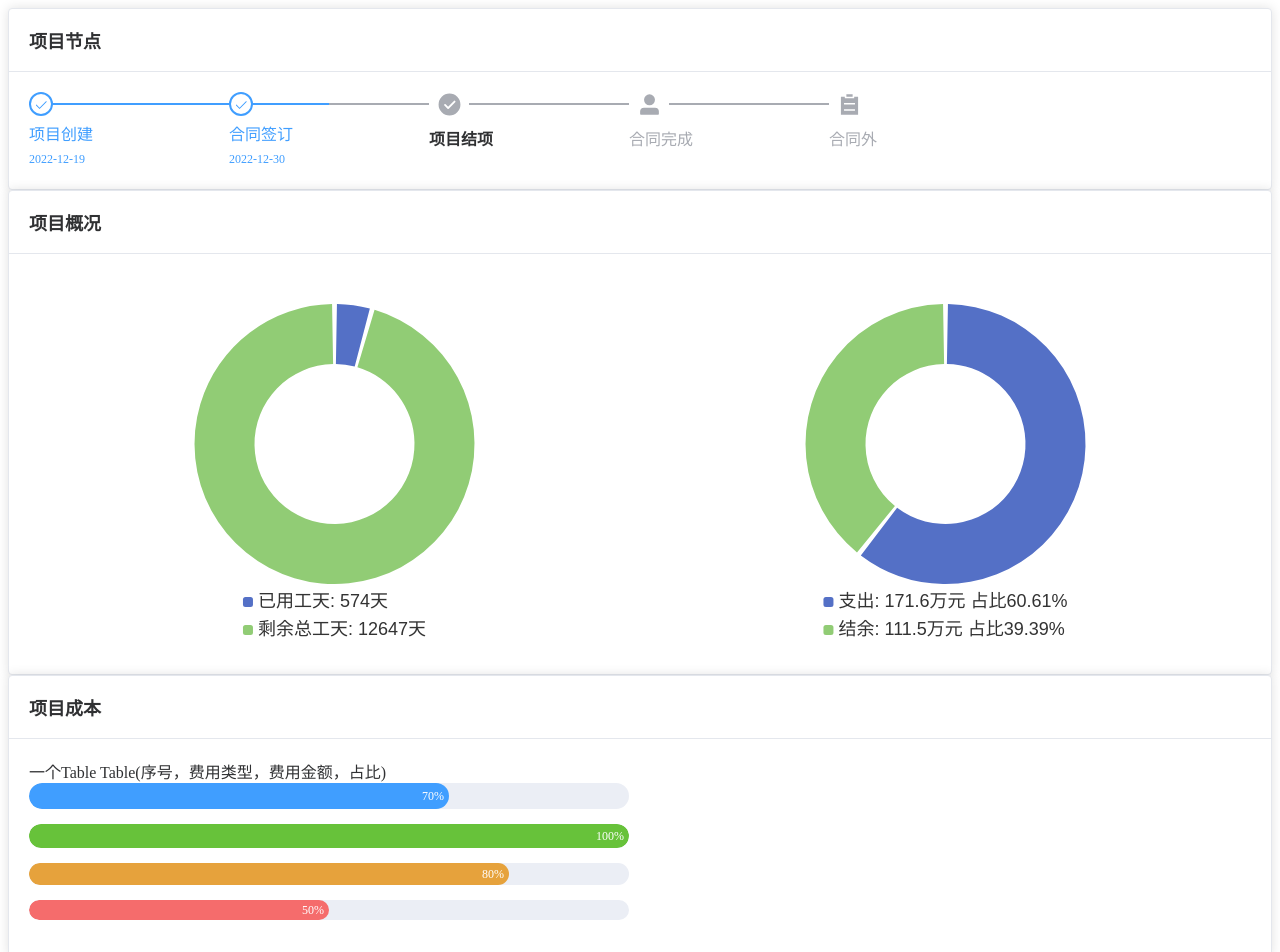
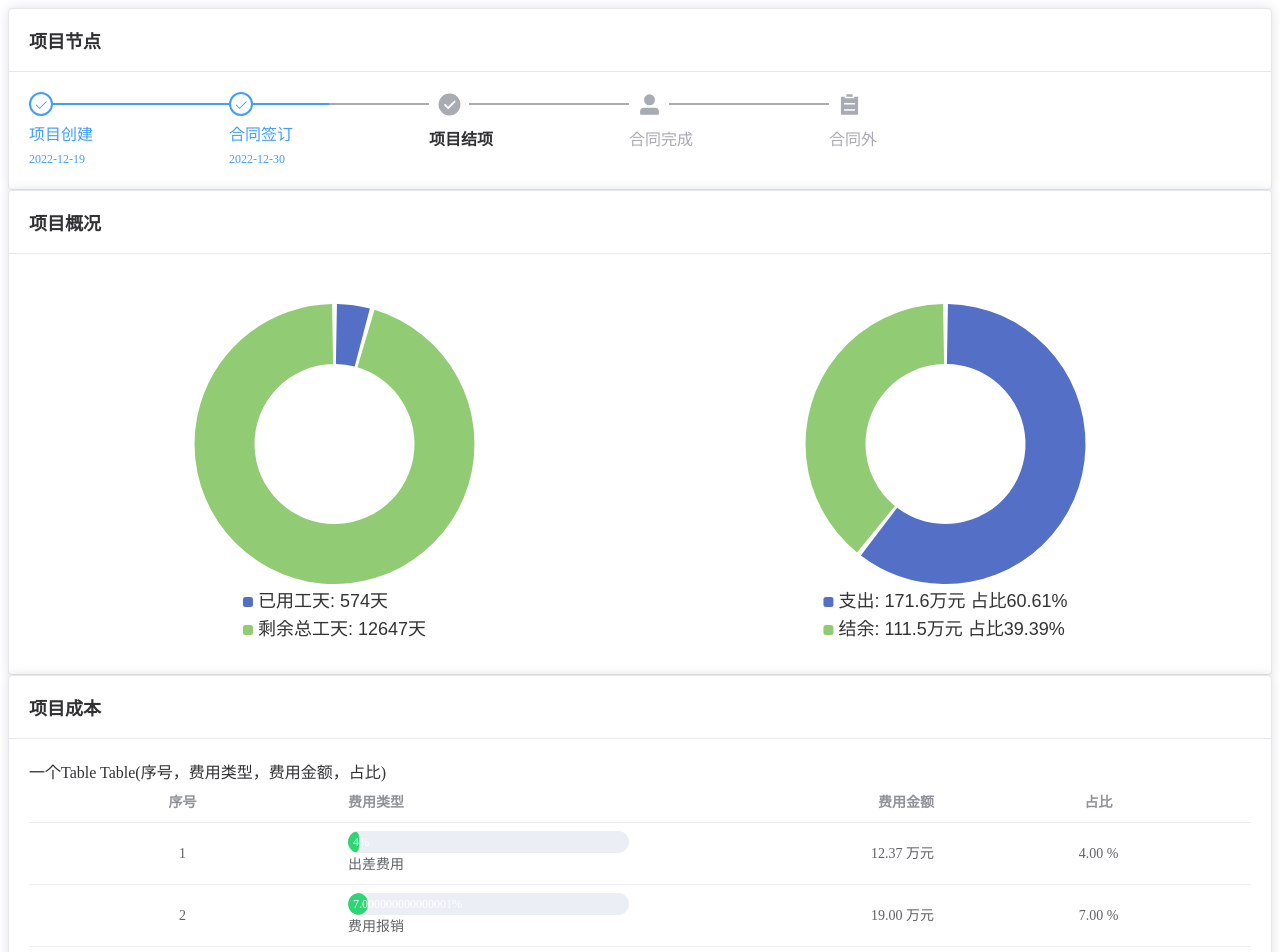
Before and after one commit to suyufan/tianRun, a Vue app: page / in a window 1280 px wide. Shown: the top 952 px of the page. Built offline with nearby package versions, Linux system fonts and the light colour scheme.

Commit message:
feat: 项目成本Table封装

```diff
--- a/public/mock-data/project.json
+++ b/public/mock-data/project.json
@@ -13,7 +13,7 @@
     {
       "status": "合同签订",
       "date": "2022-12-30",
-      "class": "step__line--pending"
+      "class": "step-line__pending"
     },
     {
       "status": "项目结项",
@@ -63,24 +63,53 @@
   },
   "costList": [
     {
+      "index": 1,
       "name": "出差费用",
       "amount": 123745,
-      "proportion": 0.04
+      "proportion": 0.04,
+      "color": "#2ed573"
     },
     {
+      "index": 2,
       "name": "费用报销",
       "amount": 190000,
-      "proportion": 0.07
+      "proportion": 0.07,
+      "color": "#2ed573"
     },
     {
+      "index": 3,
       "name": "外协支出",
       "amount": 1380000,
       "proportion": 0.49
     },
     {
+      "index": 4,
       "name": "生产成本",
       "amount": 22080,
-      "proportion": 0.01
+      "proportion": 0.01,
+      "color": "#2ed573"
+    }
+  ],
+  "tableColumns": [
+    {
+      "label": "序号",
+      "prop": "index",
+      "align": "center"
+    },
+    {
+      "label": "费用类型",
+      "prop": "name",
+      "align": "left"
+    },
+    {
+      "label": "费用金额",
+      "prop": "amount",
+      "align": "right"
+    },
+    {
+      "label": "占比",
+      "prop": "proportion",
+      "align": "center"
     }
   ]
 }
--- a/src/components/LargeProcess.vue
+++ b/src/components/LargeProcess.vue
@@ -1,29 +1,13 @@
 <template>
-  <div class="demo-progress">
-    <el-progress :text-inside="true" :stroke-width="26" :percentage="70" />
-    <el-progress
-      :text-inside="true"
-      :stroke-width="24"
-      :percentage="100"
-      status="success"
-    />
-    <el-progress
-      :text-inside="true"
-      :stroke-width="22"
-      :percentage="80"
-      status="warning"
-    />
-    <el-progress
-      :text-inside="true"
-      :stroke-width="20"
-      :percentage="50"
-      status="exception"
-    />
-  </div>
+  <el-progress :percentage="props.percentage" :color="props.color" v-bind="$attrs" :text-inside="true" :stroke-width="22"/>
 </template>
 
 <script lang="ts" setup>
 // 自定义进度条 Process
+const props = defineProps<{
+  percentage: number;
+  color: string;
+}>();
 </script>
 
 <style scoped>
--- a/src/components/OverPanel.vue
+++ b/src/components/OverPanel.vue
@@ -9,17 +9,17 @@
       ></PieChart>
     </TitleCard>
     <TitleCard title="项目成本"
-      >一个Table Table(序号，费用类型，费用金额，占比)<LargeProcess
-      ></LargeProcess
-    ></TitleCard>
+      >一个Table Table(序号，费用类型，费用金额，占比)
+    <ProTable :tableData="tableData" :columns="tableColumns"></ProTable>
+  </TitleCard>
   </div>
 </template>
 
 <script lang="ts" setup>
 import TitleCard from "./TitleCard.vue";
-import LargeProcess from "./LargeProcess.vue";
 import StateStep from "./StateStep.vue";
 import PieChart from "./PieChart.vue";
+import ProTable from "./ProTable.vue";
 import { reactive, onMounted } from "vue";
 
 const data = reactive({});
@@ -32,6 +32,8 @@ const overviewMoney = reactive({
   data: [{ value: 1, name: "" }],
   title: "",
 });
+const tableData = reactive([]);
+const tableColumns = reactive([]);
 
 onMounted(async () => {
   const response = await fetch("../../public/mock-data/project.json");
@@ -40,6 +42,8 @@ onMounted(async () => {
   Object.assign(node, data["status-list"]);
   Object.assign(overviewDay, data["overview-days"]);
   Object.assign(overviewMoney, data["overview-money"]);
+  Object.assign(tableData, data["costList"]);
+  Object.assign(tableColumns, data["tableColumns"]);
 });
 </script>
 
--- a/src/components/PieChart.vue
+++ b/src/components/PieChart.vue
@@ -108,7 +108,7 @@ const initializeChart = () => {
 const totalValue = () => props.data.reduce((sum, item) => sum + item.value, 0);
 
 // 格式化标题内容的函数
-function formatTitle(text) {
+const formatTitle = (text) => {
   if (text.includes("共计")) {
     // 情况 1：标题包含“共计”，例如“共计183天”
     const value = text.match(/\d+/)[0];
--- /dev/null
+++ b/src/components/ProTable.vue
@@ -0,0 +1,58 @@
+<template>
+  <el-table :data="props.tableData" style="width: 100%">
+    <template v-for="(column, index) in props.columns" :key="index">
+      <el-table-column
+        :prop="column.prop"
+        :label="column.label"
+        :align="column.align || 'center'"
+      >
+        <!-- 插槽：允许外部定义内容 -->
+        <template v-slot="scope">
+          <slot :name="`column-${column.prop}`" v-bind="scope">
+            <span v-if="column.prop === 'name'">
+              <LargeProcess
+                :percentage="formatProcess(scope.row.proportion)"
+                :color="scope.row.color"
+              ></LargeProcess>
+            </span>
+            <span v-if="column.prop === 'amount'">
+              {{ formatAmount(scope.row.amount) }}
+            </span>
+            <span v-else-if="column.prop === 'proportion'">
+              {{ formatProportion(scope.row.proportion) }}
+            </span>
+            <span v-else>
+              {{ scope.row[column.prop] }}
+            </span>
+          </slot>
+        </template>
+      </el-table-column>
+    </template>
+  </el-table>
+</template>
+
+<script lang="ts" setup>
+import LargeProcess from "./LargeProcess.vue";
+
+const props = defineProps<{
+  tableData: Array<{
+    index: number;
+    name: string;
+    amount: number;
+    proportion: number;
+  }>;
+  columns: Array<{ label: string; prop: string; align: string }>;
+}>();
+
+const formatAmount = (amount) => {
+  return `${(Math.round(amount / 100) / 100).toFixed(2)} 万元`;
+};
+
+// 格式化比例为百分比并保留两位小数
+const formatProportion = (proportion) => {
+  return `${(proportion * 100).toFixed(2)} %`;
+};
+const formatProcess = (proportion) => {
+  return (proportion * 100);
+};
+</script>
--- a/src/components/StateStep.vue
+++ b/src/components/StateStep.vue
@@ -22,7 +22,7 @@ defineProps(["data"]);
 </script>
 
 <style>
-.step__line--pending .el-step__head .el-step__line .el-step__line-inner{
+.step-line__pending .el-step__head .el-step__line .el-step__line-inner{
   /* transition-delay: 0ms !important;  */
   border-width: 1px !important;
   width: 50% !important;
```
Also changed, not shown: public/mock-data/project.d.ts (+16 -1 lines).
